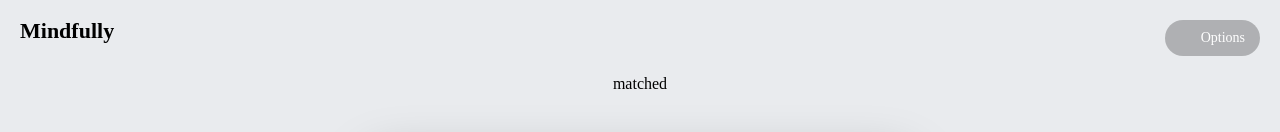
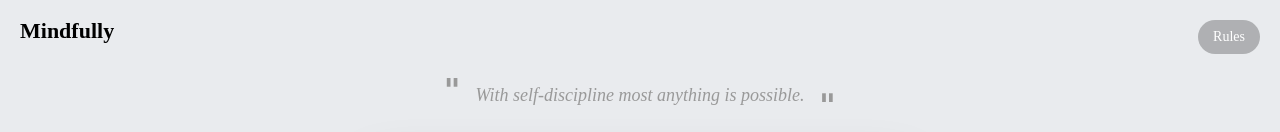
Before and after one commit to drewrodrigues/mindfully, a website built with webpack: page src/views/mindfulness-check.html in a window 1280 px wide. Shown: the top 132 px of the page. Built offline with nearby package versions, Linux system fonts and the light colour scheme; some packages are replaced by stand-ins of ours; no server answers.

Commit message:
Add quote

```diff
--- a/src/styles/mindfulness-check.css
+++ b/src/styles/mindfulness-check.css
@@ -3,6 +3,29 @@ body {
   position: relative;
   padding: 0;
   margin: 0;
+}
+
+.quote {
+  text-align: center;
+  margin-bottom: 40px;
+  font-size: 18px;
+  font-style: italic;
+  color: #999;
+}
+
+.quote::before,
+.quote::after {
+  content: '"';
+  font-size: 32px;
+  font-weight: 700;
+  font-family: cursive;
+  display: inline-block;
+  padding: 0 15px;
+  color: #999;
+}
+
+.quote::after {
+  transform: rotate(180deg);
 }
 
 .matched-rule {
--- a/src/views/mindfulness-check.html
+++ b/src/views/mindfulness-check.html
@@ -12,20 +12,11 @@
     <h1 class="logo bold">Mindfully</h1>
 
     <button class="options-button" data-id="optionsButton">
-      <img src="../assets/options_icon.svg" />
-      <span>Options</span>
+      <span>Rules</span>
     </button>
   </header>
 
-  <!-- TODO: rotate this with various quotes -- maybe the user can also add them -->
-  <!-- <p>“With self-discipline most anything is possible.” --Theodore Roosevelt</p> -->
-
-  <h1 class="matched-rule">
-    <span data-id="matchedRule"></span>
-    <span>matched</span>
-
-    <!-- TODO: add icon info icon that says we can only show only so many matched filters per 10 minutes -->
-  </h1>
+  <p data-id="quote" class="quote">With self-discipline most anything is possible.</p>
 
   <main class="container">
     <form>
```
